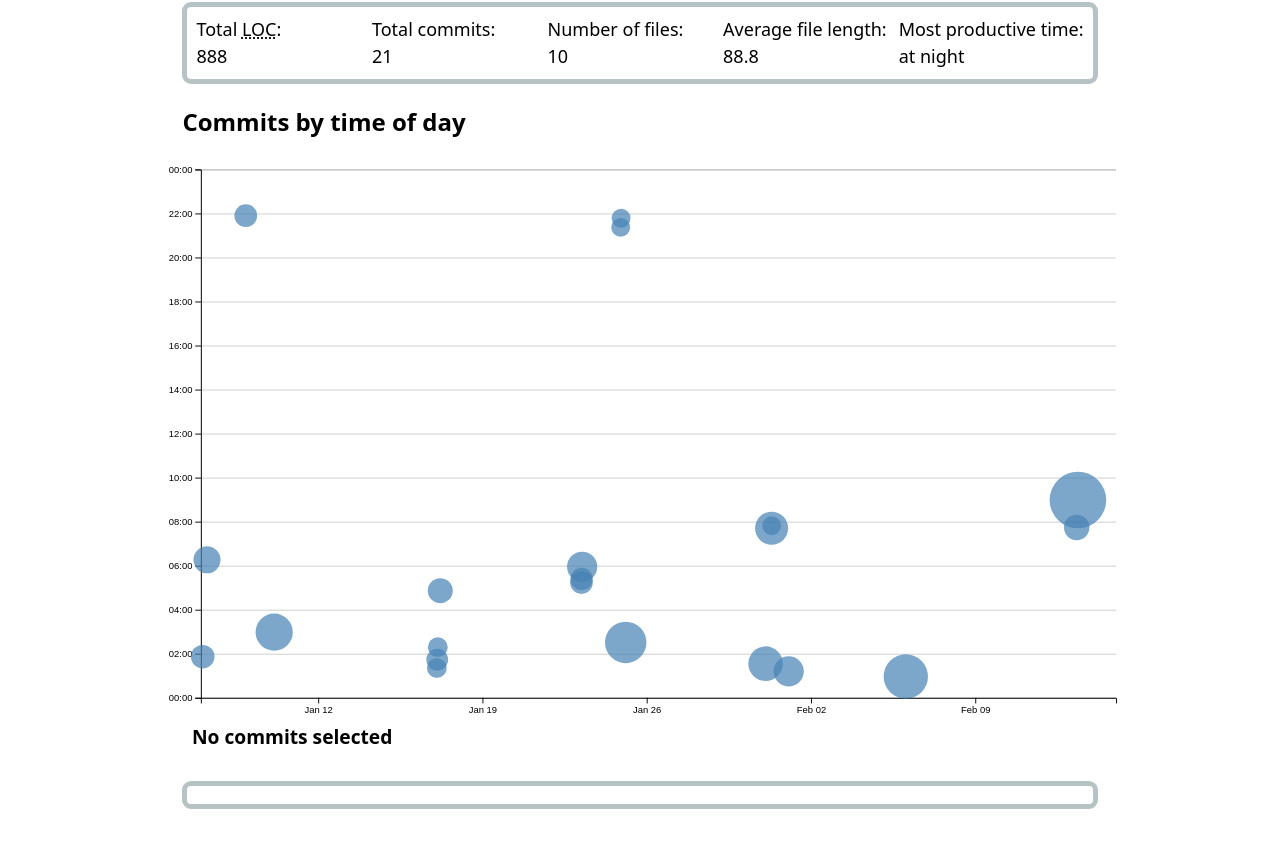
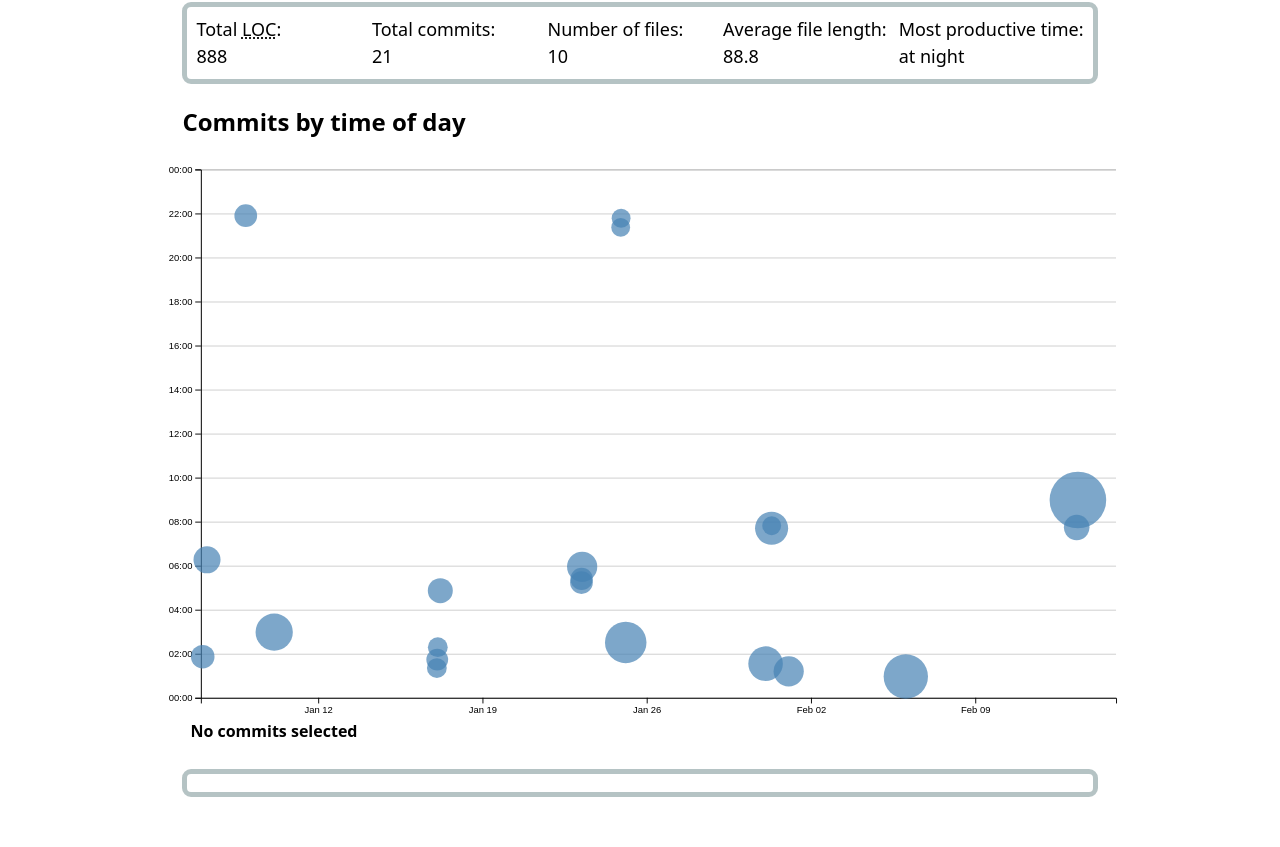
Before and after one commit to mathyoutw/portfolio, a plain HTML site: page meta/index.html in a window 1280 px wide. Shown: the part 229-1076 px from the top of the page. Drawn offline with nearby package versions, Linux system fonts and the light colour scheme.

Commit message:
fix for style

```diff
--- a/style.css
+++ b/style.css
@@ -302,8 +302,9 @@ dl.info[hidden]:not(:hover, :focus-within) {
 
 #selection-count {
   padding: 0.5em;
-  font-size: 1.2em;
+  font-size: 1em;
   font-weight: bold;
+}
 
 #language-breakdown {
   border: 5px solid var(--border-color);
```
